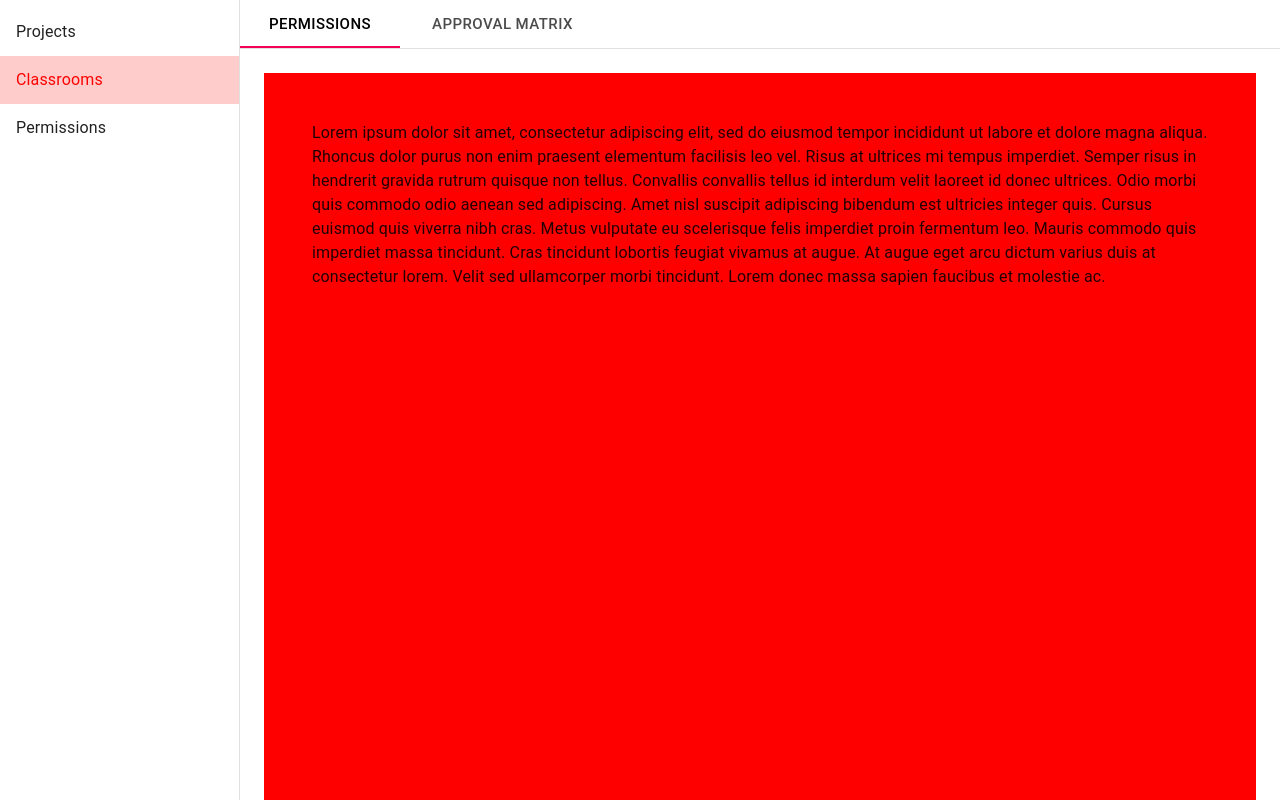
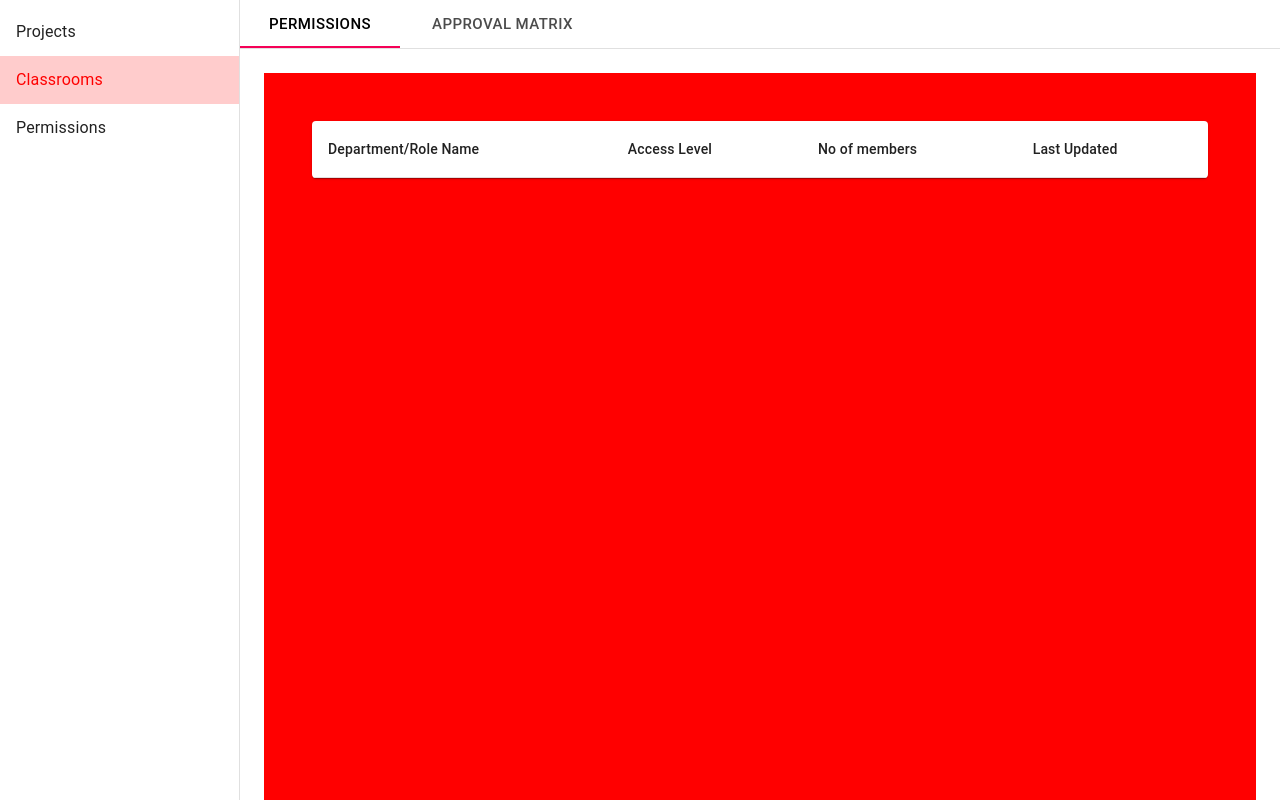
Before and after one commit to Nagadivyasree15/Classroom_Manager, a React (Create React App) app: page /classrooms in a window 1280 px wide. Built offline with nearby package versions, Linux system fonts and the light colour scheme.

Commit message:
table is created

```diff
--- a/src/Components/Permissions.jsx
+++ b/src/Components/Permissions.jsx
@@ -1,27 +1,45 @@
-import { Box, Typography } from '@material-ui/core';
-// import { useEffect } from 'react';
-//import departments from '../Database/db';
+import {
+  Box,
+  Table,
+  TableBody,
+  TableContainer,
+  TableRow,
+  TableCell,
+  TableHead,
+  Paper,
+} from '@material-ui/core';
+import departments from '../Database/db';
 
 const Permissions = () => {
+  const data = departments;
+  console.log(data);
   return (
     <Box
       component="main"
       sx={{ flexGrow: 0, bgcolor: 'red', p: 6, height: '100vh' }}
     >
-      <Typography paragraph>
-        Lorem ipsum dolor sit amet, consectetur adipiscing elit, sed do eiusmod
-        tempor incididunt ut labore et dolore magna aliqua. Rhoncus dolor purus
-        non enim praesent elementum facilisis leo vel. Risus at ultrices mi
-        tempus imperdiet. Semper risus in hendrerit gravida rutrum quisque non
-        tellus. Convallis convallis tellus id interdum velit laoreet id donec
-        ultrices. Odio morbi quis commodo odio aenean sed adipiscing. Amet nisl
-        suscipit adipiscing bibendum est ultricies integer quis. Cursus euismod
-        quis viverra nibh cras. Metus vulputate eu scelerisque felis imperdiet
-        proin fermentum leo. Mauris commodo quis imperdiet massa tincidunt. Cras
-        tincidunt lobortis feugiat vivamus at augue. At augue eget arcu dictum
-        varius duis at consectetur lorem. Velit sed ullamcorper morbi tincidunt.
-        Lorem donec massa sapien faucibus et molestie ac.
-      </Typography>
+      <TableContainer component={Paper}>
+        <Table sx={{ minWidth: 650 }} aria-label="simple table">
+          <TableHead>
+            <TableRow>
+              <TableCell>Department/Role Name</TableCell>
+              <TableCell>Access Level</TableCell>
+              <TableCell>No of members</TableCell>
+              <TableCell>Last Updated</TableCell>
+            </TableRow>
+          </TableHead>
+          <TableBody>
+            {/* {data.map((item) => (
+              <TableRow key={item['id']}>
+                <TableCell>{item['Department']}</TableCell>
+                <TableCell>{item['Access Level']}</TableCell>
+                <TableCell>{item['No of members']}</TableCell>
+                <TableCell>{item['Last Updated']}</TableCell>
+              </TableRow>
+            ))} */}
+          </TableBody>
+        </Table>
+      </TableContainer>
     </Box>
   );
 };
```
